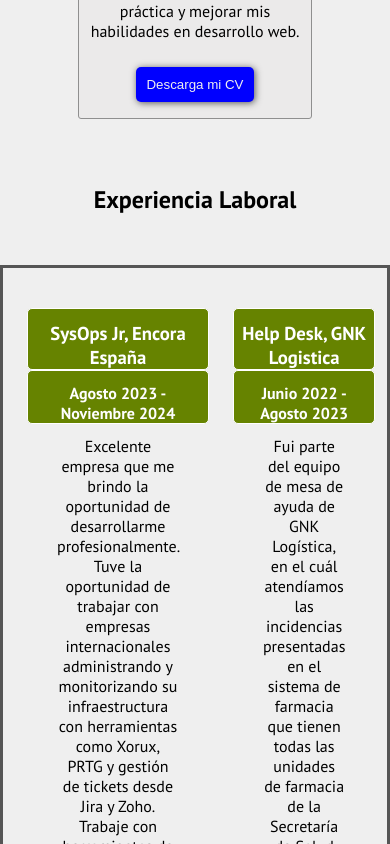
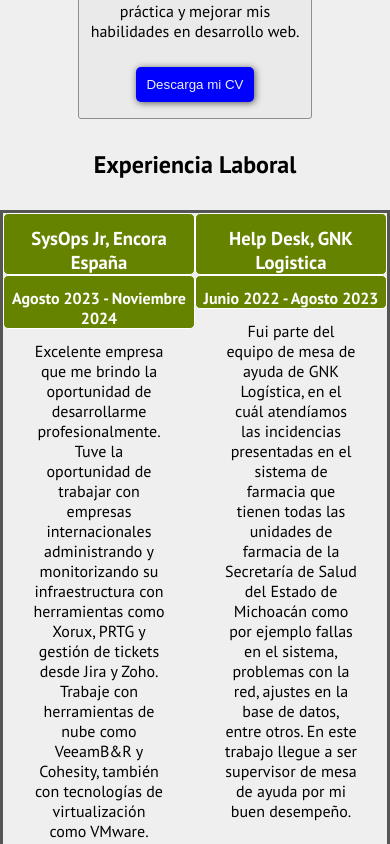
Before and after one commit to Dixthor/Dixthor.github.io, a plain HTML site: page index.html in a window 390 px wide. Shown: the part 960-1804 px from the top of the page. Drawn offline with nearby package versions, Linux system fonts and the light colour scheme.

Commit message:
Update main.css

```diff
--- a/main.css
+++ b/main.css
@@ -197,6 +197,10 @@ footer{
 /*PARTE RESPONSIVE*/
 
 @media screen and (max-width:1050px) {
+    .caja div{
+        padding: 0;
+    }
+
     .navegacion{
         position: fixed;
         top: 0;
```
